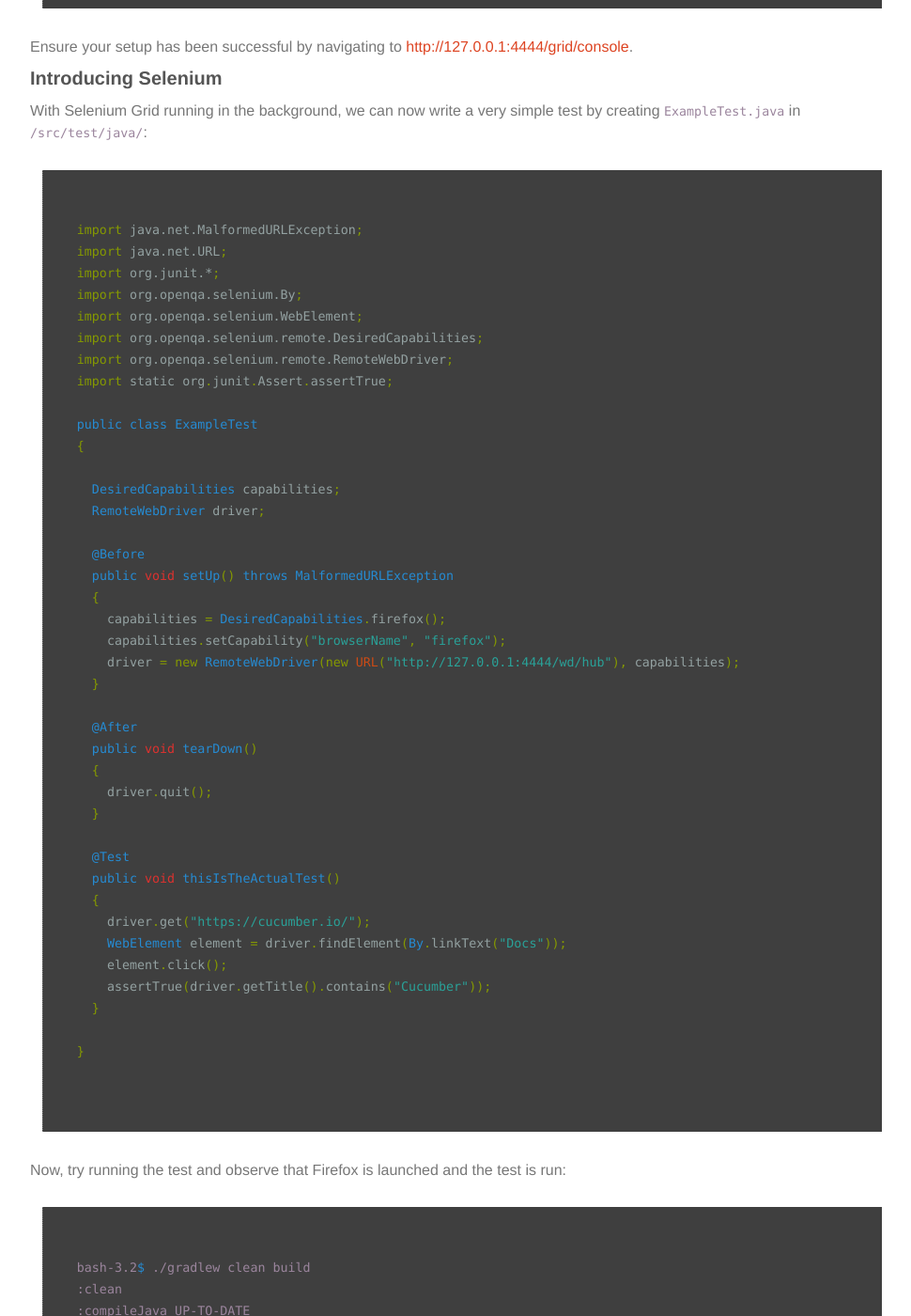
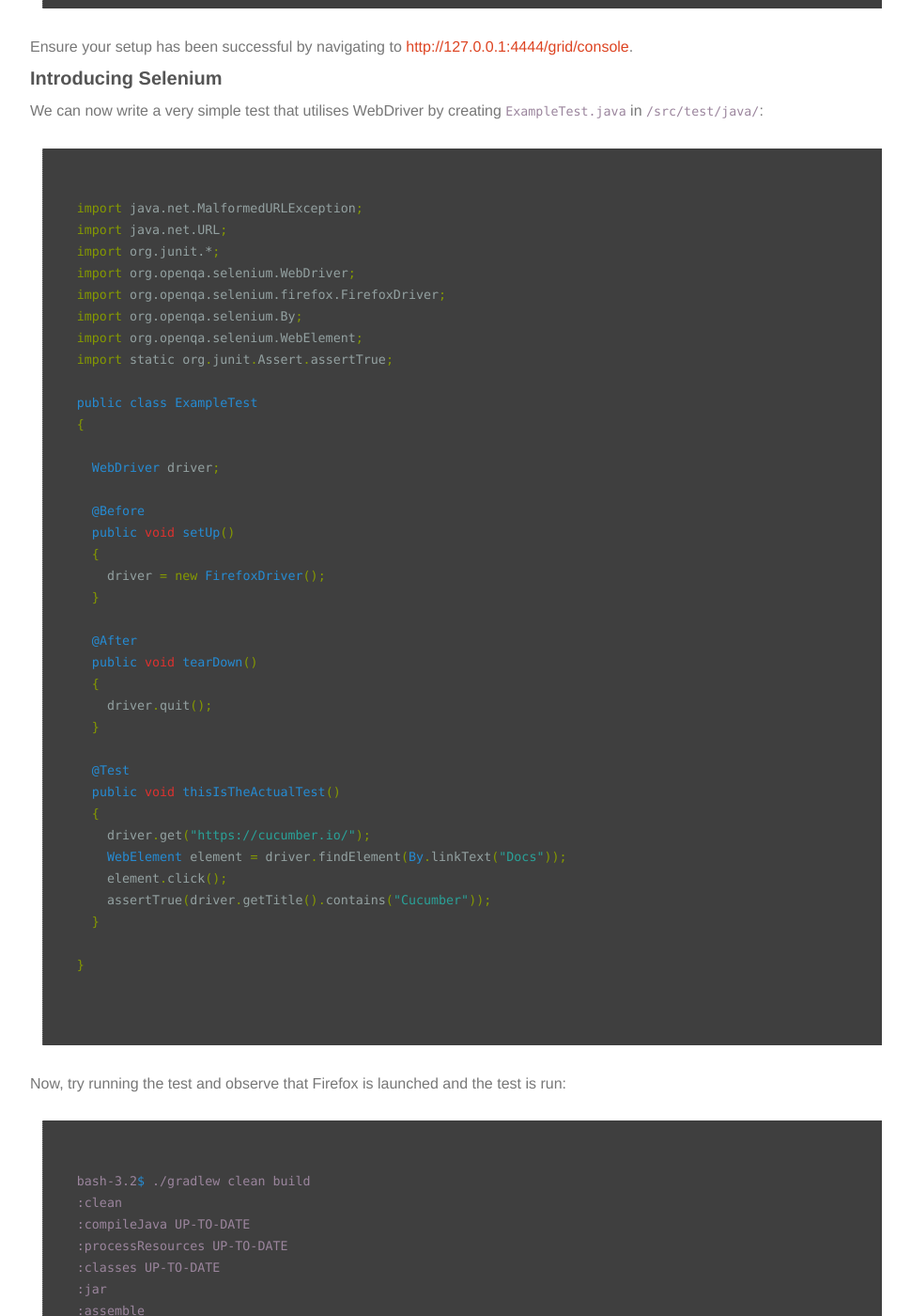
Before and after one commit to the-creative-tester/blog, a Jekyll site: the page built from _posts/2016-08-02-Java-Web-Browser-Automation.md, in a window 1280 px wide and 1400 px high, scrolled down 2859 px. Shown: the whole window at 94% size, without its empty margins (148-1118 px from the left). Built offline with Jekyll 4.4.1, drawn with Linux system fonts in a browser that asks for light colours; nearby versions of some CDN libraries; some of the changed text lies outside the part shown.

Commit message:
update Java Web Browser Automation post

````diff
--- a/_posts/2016-08-02-Java-Web-Browser-Automation.md
+++ b/_posts/2016-08-02-Java-Web-Browser-Automation.md
@@ -117,7 +117,73 @@ Ensure your setup has been successful by navigating to <http://127.0.0.1:4444/gr
 
 ### Introducing Selenium
 
-With Selenium Grid running in the background, we can now write a very simple test by creating ```ExampleTest.java``` in ```/src/test/java/```:
+We can now write a very simple test that utilises WebDriver by creating ```ExampleTest.java``` in ```/src/test/java/```:
+
+>
+~~~ java
+import java.net.MalformedURLException;
+import java.net.URL;
+import org.junit.*;
+import org.openqa.selenium.WebDriver;
+import org.openqa.selenium.firefox.FirefoxDriver;
+import org.openqa.selenium.By;
+import org.openqa.selenium.WebElement;
+import static org.junit.Assert.assertTrue;
+>
+public class ExampleTest
+{
+>
+  WebDriver driver;
+>
+  @Before
+  public void setUp()
+  {
+    driver = new FirefoxDriver();
+  }
+>
+  @After
+  public void tearDown()
+  {
+    driver.quit();
+  }
+>
+  @Test
+  public void thisIsTheActualTest()
+  {
+    driver.get("https://cucumber.io/");
+    WebElement element = driver.findElement(By.linkText("Docs"));
+    element.click();
+    assertTrue(driver.getTitle().contains("Cucumber"));
+  }
+>
+}
+>
+~~~
+
+Now, try running the test and observe that Firefox is launched and the test is run:
+
+>
+~~~ bash
+bash-3.2$ ./gradlew clean build
+:clean
+:compileJava UP-TO-DATE
+:processResources UP-TO-DATE
+:classes UP-TO-DATE
+:jar
+:assemble
+:compileTestJava
+:processTestResources UP-TO-DATE
+:testClasses
+:test
+:check
+:build
+>
+BUILD SUCCESSFUL
+>
+Total time: 18.906 secs
+~~~
+
+Let's now update ```ExampleTest.java``` to utilise RemoteWebDriver and the Selenium Grid that you have started in the background:
 
 >
 ~~~ java
````
